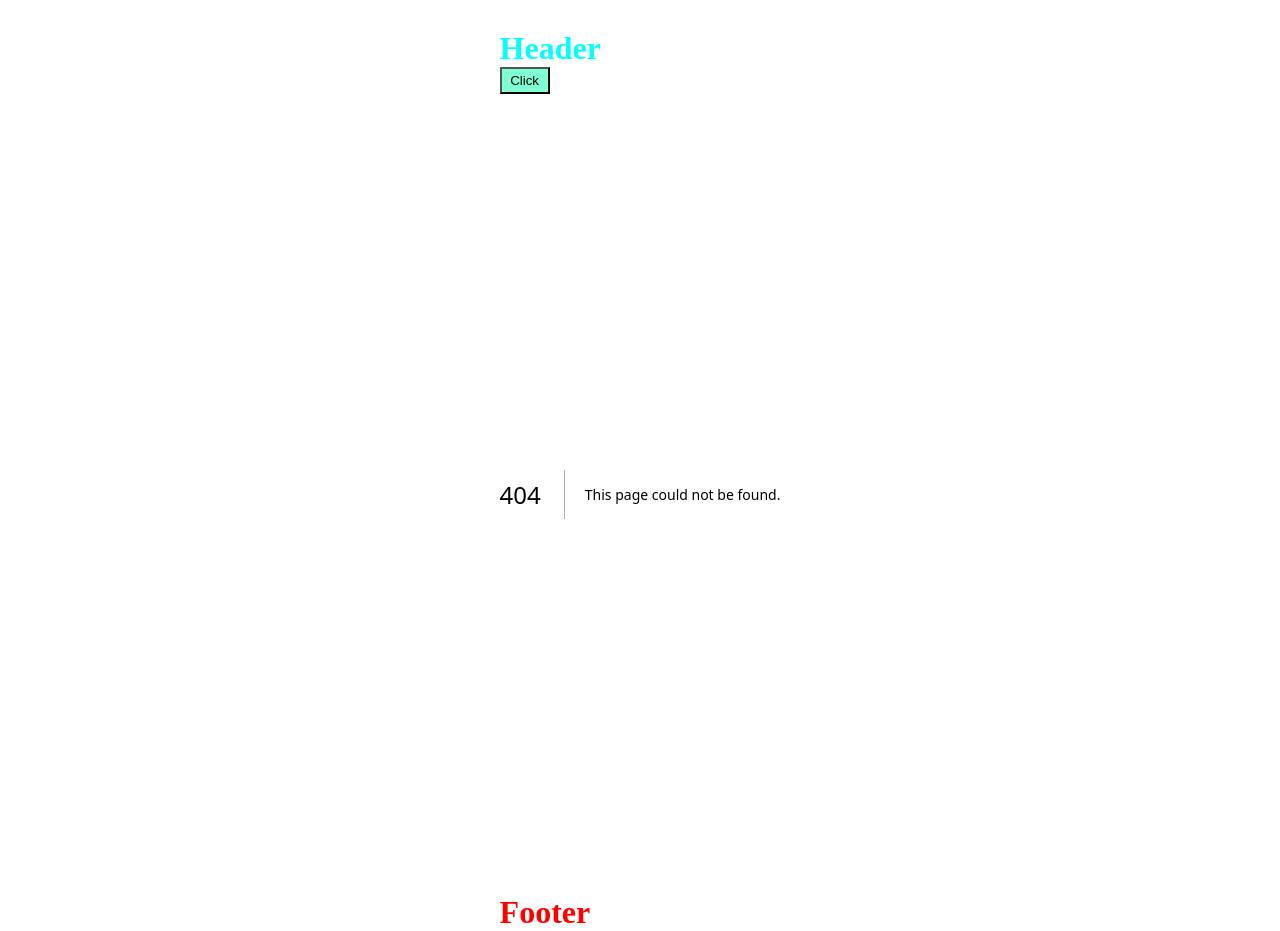
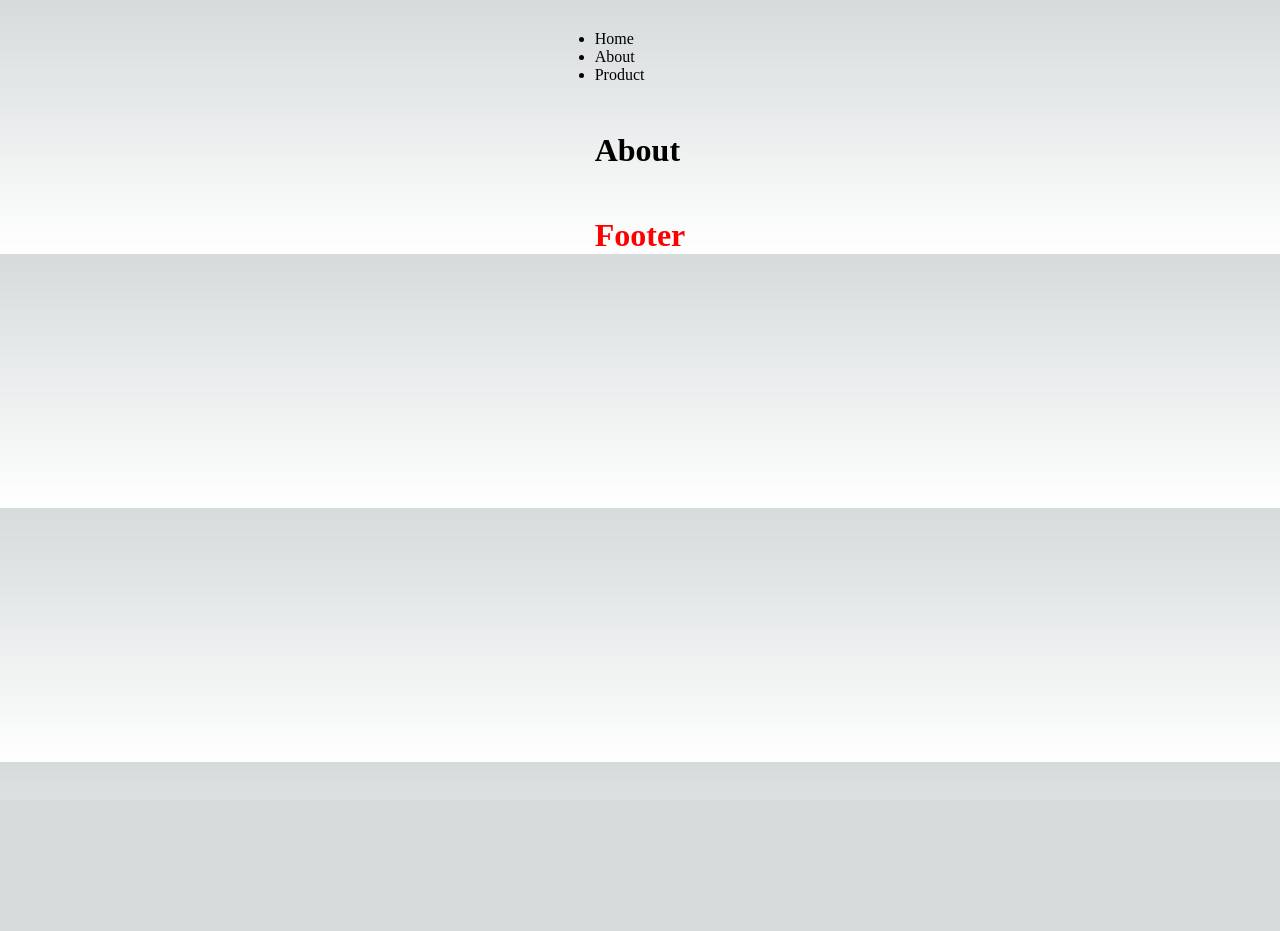
Before and after one commit to MustafaYilmaz1625/nextjs-new, a Next.js app: page /about in a window 1280 px wide. Before the commit this address had no page. After the commit the page ends 800 px from the top, so only its background shows below. Built offline with nearby package versions, Linux system fonts and the light colour scheme.

Commit message:
Link component

```diff
--- a/components/Header.js
+++ b/components/Header.js
@@ -1,11 +1,18 @@
 import React from 'react'
 import styles from "../styles/Header.module.css"
+import Link from 'next/link';
 
 const Header = () => {
   return (
     <div>
-      <h1 className={styles.title}>Header</h1>
-      <button className={styles.button}>Click</button>
+    <nav>
+      <ul>
+        <li><Link href="/">Home</Link></li>
+        <li><Link href="/about">About</Link></li>
+        <li><Link href="/product">Product</Link></li>
+
+      </ul>
+    </nav>
     </div>
   );
 }
--- /dev/null
+++ b/pages/about.js
@@ -0,0 +1,9 @@
+
+export default function About({ posts }) {
+  return (
+    <div style={{ marginTop: "3rem", marginBottom: "3rem" }}>
+    <h1>About</h1>
+
+    </div>
+  );
+}
```
Also changed, not shown: pages/product.js (added, +7 -0 lines).
